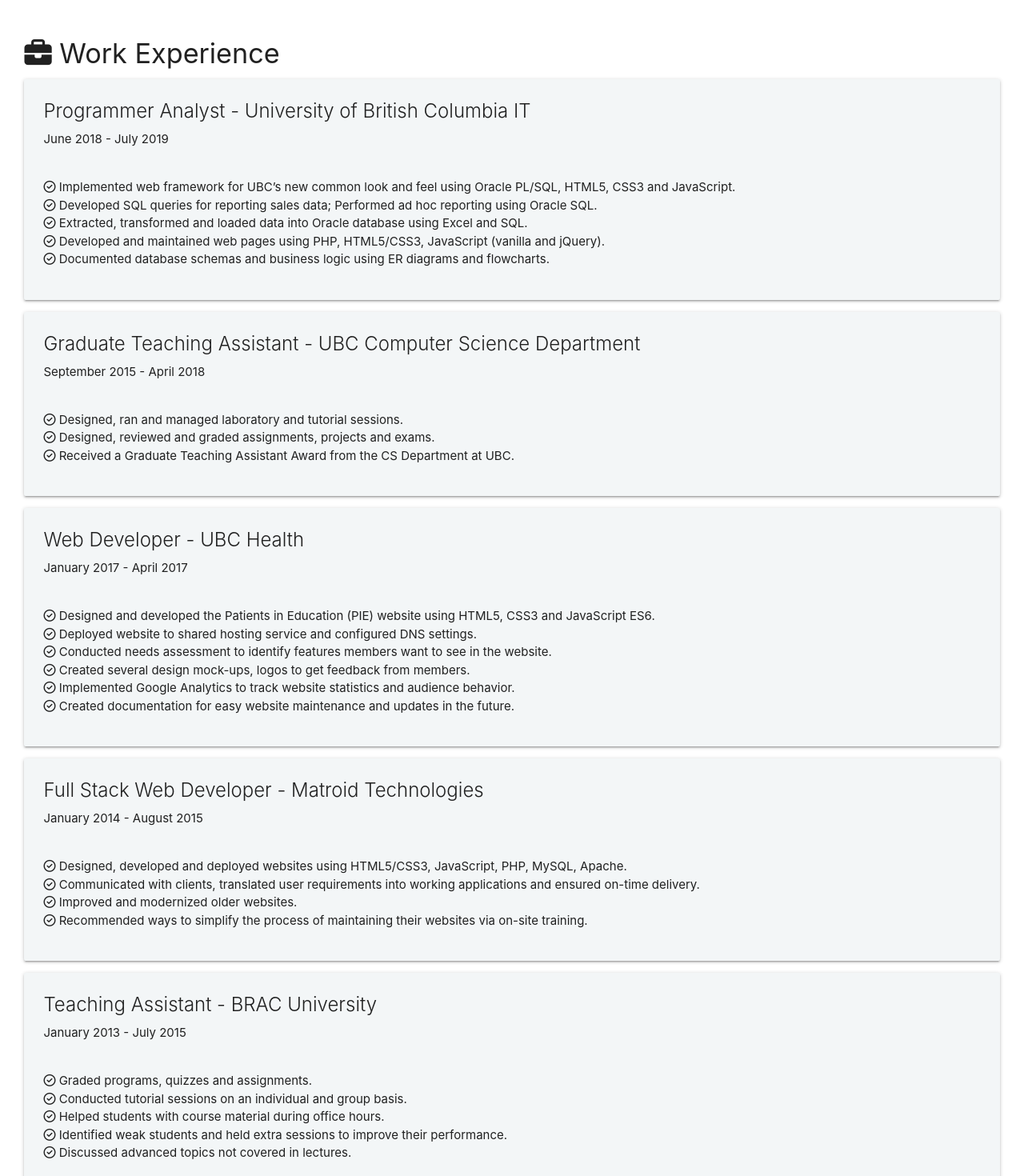
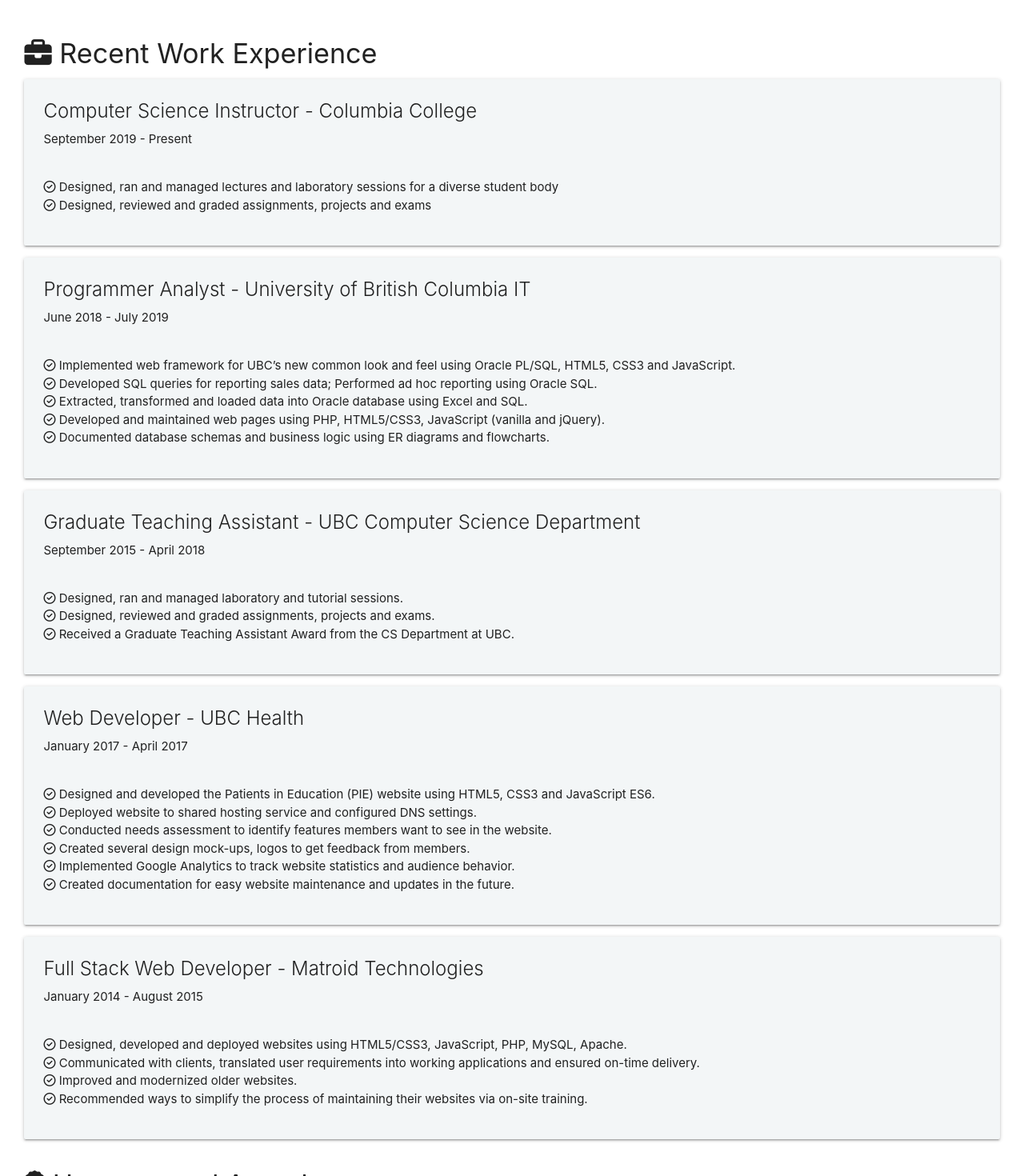
Before and after one commit to adnanreza/personal-site, a React (Create React App) app: page /Resume in a window 1280 px wide. Shown: the part 760-2230 px from the top of the page at 80% size. Built offline with nearby package versions, Linux system fonts and the light colour scheme; the HTML template or start-up script is replaced by a standard one.

Commit message:
Updated Resume

```diff
--- a/src/components/pages/Resume.js
+++ b/src/components/pages/Resume.js
@@ -62,12 +62,9 @@
     'Improved and modernized older websites.',
     'Recommended ways to simplify the process of maintaining their websites via on-site training.'
   ];
-  const accomplishmentsTABRAC = [
-    'Graded programs, quizzes and assignments.',
-    'Conducted tutorial sessions on an individual and group basis.',
-    'Helped students with course material during office hours.',
-    'Identified weak students and held extra sessions to improve their performance.',
-    'Discussed advanced topics not covered in lectures.'
+  const accomplishmentsCC = [
+    'Designed, ran and managed lectures and laboratory sessions for a diverse student body',
+    'Designed, reviewed and graded assignments, projects and exams'
   ];
 
   return (
@@ -157,8 +154,14 @@
             <h4>
               <i className='fa fa-briefcase'></i>
               {` `}
-              Work Experience
+              Recent Work Experience
             </h4>
+            <ResumeBlock
+              heading='Computer Science Instructor - Columbia College'
+              subheading='September 2019 - Present'
+              body={accomplishmentsCC}
+              list={true}
+            ></ResumeBlock>
             <ResumeBlock
               heading='Programmer Analyst - University of British Columbia IT'
               subheading='June 2018 - July 2019'
@@ -181,12 +184,6 @@
               heading='Full Stack Web Developer - Matroid Technologies'
               subheading='January 2014 - August 2015'
               body={accomplishmentsMT}
-              list={true}
-            ></ResumeBlock>
-            <ResumeBlock
-              heading='Teaching Assistant - BRAC University'
-              subheading='January 2013 - July 2015'
-              body={accomplishmentsTABRAC}
               list={true}
             ></ResumeBlock>
           </div>
```
